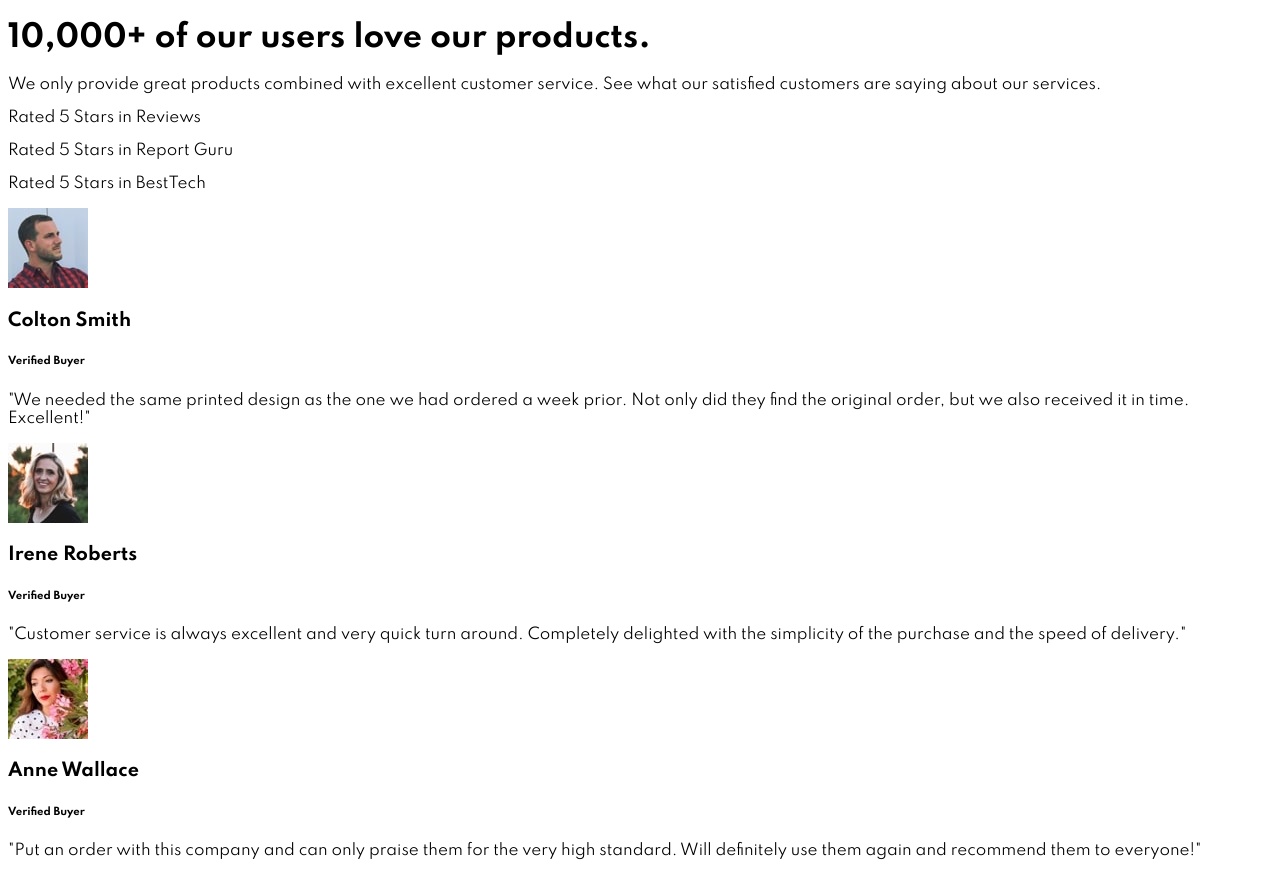
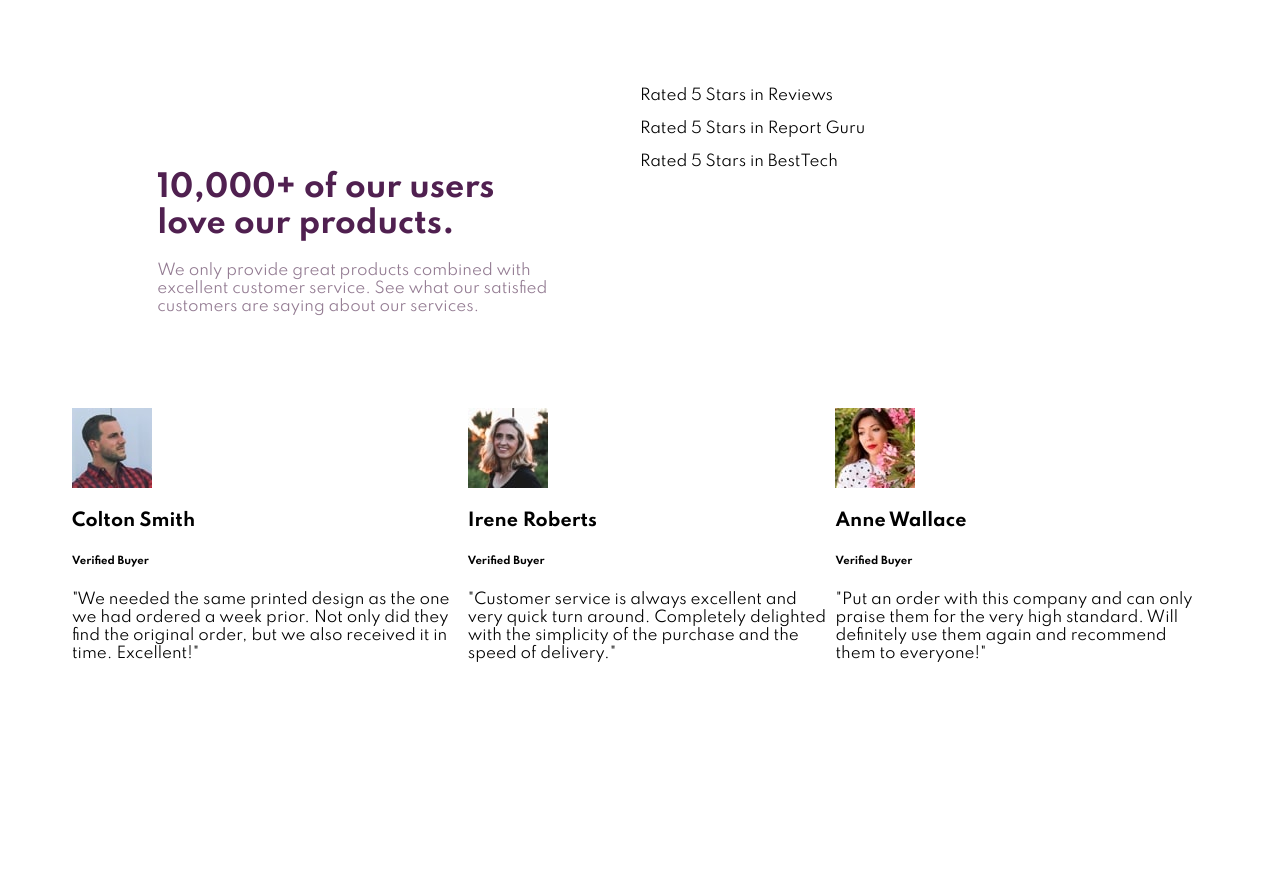
Before and after one commit to Dfcuevas/social_proof_section, a plain HTML site: page index.html in a window 1280 px wide. After the commit the page ends 816 px from the top, so only its background shows below. Drawn offline with Linux system fonts and the light colour scheme.

Commit message:
configurando el template

```diff
--- a/index.html
+++ b/index.html
@@ -1,31 +1,26 @@
 <!DOCTYPE html>
 <html lang="en">
+
 <head>
   <meta charset="UTF-8" />
   <meta name="viewport" content="width=device-width, initial-scale=1.0" />
   <!-- displays site properly based on user's device -->
   <link rel="preconnect" href="https://fonts.gstatic.com" />
-    <link
-      href="https://fonts.googleapis.com/css2?family=Spartan:wght@400;500;700&display=swap"
-      rel="stylesheet"
-    />
+  <link href="https://fonts.googleapis.com/css2?family=Spartan:wght@400;500;700&display=swap" rel="stylesheet" />
   <link rel="stylesheet" href="./resources/css/estilos.css" />
-    <link
-      rel="icon"
-      type="image/png"
-      sizes="32x32"
-      href="./resources/images/favicon-32x32.png"
-    />
+  <link rel="icon" type="image/png" sizes="32x32" href="./resources/images/favicon-32x32.png" />
 
   <title>Social proof section</title>
 
   <!-- Feel free to remove these styles or customise in your own stylesheet 👍 -->
 </head>
-  <body class="grid-container">
 
+<body>
+  <main class="grid-container">
     <header>
       <h1>10,000+ of our users love our products.</h1>
-      <p>We only provide great products combined with excellent customer service. See what our satisfied customers are saying about our services.</p>
+      <p>We only provide great products combined with excellent customer service. See what our satisfied customers are
+        saying about our services.</p>
     </header>
 
     <section class="rating-section">
@@ -66,12 +61,7 @@
           definitely use them again and recommend them to everyone!"</p>
       </div>
     </section>
-    <!--
+  </main>
+</body>
 
-
-
-
-
-         -->
-  </body>
 </html>
--- a/resources/css/estilos.css
+++ b/resources/css/estilos.css
@@ -4,7 +4,7 @@
     /* Primary colors */
     --veryDarkMagenta: hsl(300, 43%, 22%);
     --softPink: hsl(333, 80%, 67%);
-    --darkGrayishMagenta: hsl(303, 24%, 96%);
+    --darkGrayishMagenta: hsl(303, 10%, 53%);
     --lightGrayishMagenta: hsl(300, 24%, 96%);
     --white: hsl(0, 0%, 100%);
     --mainFontFamily: 'Spartan', sans-serif;
@@ -23,5 +23,40 @@ html {
 
 body {
     font-family: var(--mainFontFamily);
+    padding: 5%;
+    height: 100vh;
+}
 
+.grid-container {
+    height: 100%;
+    display: grid;
+    grid-template-columns: 2fr 1fr 1fr 2fr;
+    grid-template-rows: repeat(2, 1fr);
+    grid-template-areas:
+    "header header rating rating"
+    "comments comments comments comments"
+    ;
 }
+
+header {
+    grid-area: header;
+    padding: 5% 15%;
+    align-self: center;
+}
+
+header h1 {
+    color: var(--veryDarkMagenta);
+}
+
+header p {
+    color: var(--darkGrayishMagenta);
+}
+
+.rating-section {
+    grid-area: rating;
+}
+
+.comments-section {
+    grid-area: comments;
+    display: flex;
+}
```
Lines whose indentation alone changed are shown as unchanged.
